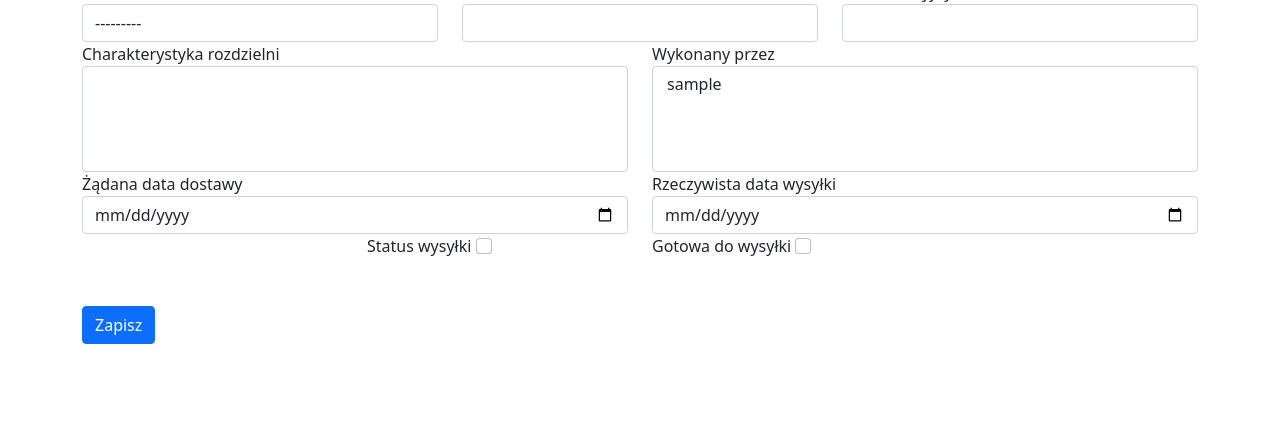
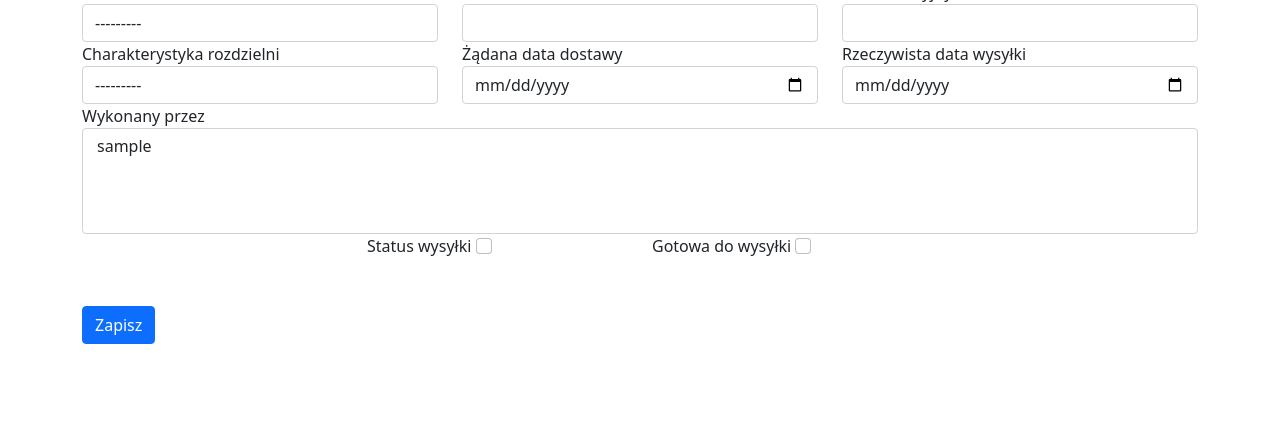
Before and after one commit to Solarden/switchgear_tracker, a Django app: page /switchgear/add/ in a window 1280 px wide. Shown: the part 159-592 px from the top of the page. Run offline with Django 3.2, Linux system fonts and the light colour scheme; the visitor is signed in with stand-in values (Sample User, id 1); data comes from the database, SQL or seed files in the repository; data that the repository does not hold is empty; some libraries are stand-ins or nearby versions.

Commit message:
switchgear model alter

```diff
--- a/switchgear/tracker_app/forms.py
+++ b/switchgear/tracker_app/forms.py
@@ -91,7 +91,7 @@ class SwitchgearModelForm(forms.ModelForm):
             'order_ref': forms.Select(attrs={'class': 'form-control'}),
             'name': forms.TextInput(attrs={'class': 'form-control'}),
             'serial_no': forms.TextInput(attrs={'class': 'form-control'}),
-            'switchgear_parameters': forms.SelectMultiple(attrs={'class': 'form-control'}),
+            'switchgear_parameters': forms.Select(attrs={'class': 'form-control'}),
             'shipped': forms.CheckboxInput(attrs={'class': 'form-check-input'}),
             'ready_to_ship': forms.CheckboxInput(attrs={'class': 'form-check-input'}),
             'req_shipment': forms.DateInput(attrs={'class': 'form-control', 'type': 'date'}),
--- a/switchgear/tracker_app/models.py
+++ b/switchgear/tracker_app/models.py
@@ -60,7 +60,7 @@ class Switchgear(models.Model):
     order_ref = models.ForeignKey(Order, on_delete=models.PROTECT)
     name = models.CharField(max_length=64)
     serial_no = models.CharField(max_length=32, unique=True)
-    switchgear_parameters = models.ManyToManyField(SwitchgearParameters)
+    switchgear_parameters = models.ForeignKey(SwitchgearParameters, on_delete=models.PROTECT)
     shipped = models.BooleanField(default=False)
     ready_to_ship = models.BooleanField(default=False)
     req_shipment = models.DateField(null=True, blank=True)
--- a/switchgear/tracker_app/templates/detail/switchgear_detail.html
+++ b/switchgear/tracker_app/templates/detail/switchgear_detail.html
@@ -9,8 +9,7 @@
             <li class="list-group-item text-center">Nazwa rozdzielni: {{ switchgear.name }}</li>
             <li class="list-group-item text-center">Numer seryjny: {{ switchgear.serial_no }}</li>
             <li class="list-group-item text-center">Charakterystyka rozdzielni:
-                {% for objs_switchgear in switchgear.switchgear_parameters.all %}
-                    <a href="{% url 'switchgear_parameters_detail' objs_switchgear.pk %}" class="link-dark">{{ objs_switchgear.name }}</a> {% endfor %}</li>
+                    <a href="{% url 'switchgear_parameters_detail' switchgear.switchgear_parameters.pk %}" class="link-dark">{{ switchgear.switchgear_parameters }}</a>
             <li class="list-group-item text-center">Status wysyłki: {% if switchgear.shipped %}
                 <svg xmlns="http://www.w3.org/2000/svg" width="16" height="16" fill="currentColor"
                      class="bi bi-check-circle" color="green" viewBox="0 0 16 16">
--- a/switchgear/tracker_app/templates/forms/switchgear_form.html
+++ b/switchgear/tracker_app/templates/forms/switchgear_form.html
@@ -18,25 +18,21 @@
                 </div>
             </div>
             <div class="row">
-                <div class="form-group col-md-6">
+                <div class="form-group col-md-4">
                     {{ form.switchgear_parameters.label }}
                     {{ form.switchgear_parameters }}
                 </div>
-                <div class="form-group col-md-6">
-                    {{ form.made_by.label }}
-                    {{ form.made_by }}
-                </div>
-            </div>
-            <div class="row">
-                <div class="form-group col-md-6">
+                <div class="form-group col-md-4">
                     {{ form.req_shipment.label }}
                     {{ form.req_shipment }}
                 </div>
-                <div class="form-group col-md-6">
+                <div class="form-group col-md-4">
                     {{ form.actual_shipment.label }}
                     {{ form.actual_shipment }}
                 </div>
             </div>
+            {{ form.made_by.label }}
+            {{ form.made_by }}
             <div class="row justify-content-around">
                 <div class="col-3"></div>
                 <div class="col-3">
@@ -49,6 +45,7 @@
                 </div>
                 <div class="col-3"></div>
             </div>
+
             <br>
             <br>
             <p><input type="submit" value="Zapisz" class="btn btn-primary"></p>
```
Also changed, not shown: switchgear/tracker_app/migrations/0015_auto_20211016_2054.py (added).
